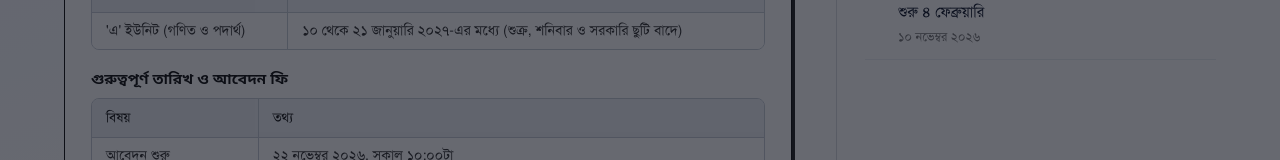
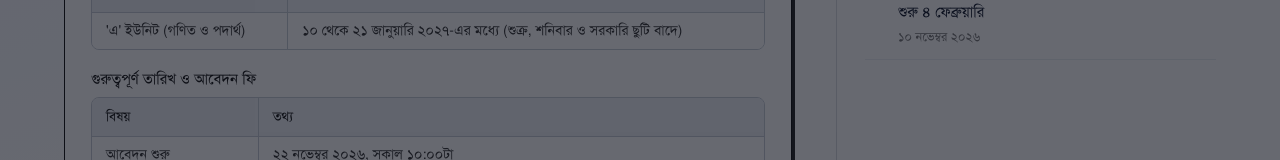
Before and after one commit to nishat-jihad/Admission-info, a Next.js app in the folder chance-hobe-ki/: page /updates in a window 1280 px wide. Shown: the part 631-791 px from the top of the page. Built offline with nearby package versions, Linux system fonts and the light colour scheme.

Commit message:
Update UpdatesFilterList.js

```diff
--- a/chance-hobe-ki/src/components/UpdatesFilterList.js
+++ b/chance-hobe-ki/src/components/UpdatesFilterList.js
@@ -285,7 +285,7 @@ export default function UpdatesFilterList({ updates, inlineNews = null }) {
                         background: hoverTable === tableKey || isOpen ? "#eaf2ff" : "#f5f6f8",
                         color: "var(--black)",
                         font: "inherit",
-                        fontFamily: "'Nirmala UI', 'Noto Sans Bengali', sans-serif",
+                        fontFamily: "'SolaimanLipi', 'Nirmala UI', sans-serif",
                         fontWeight: 700,
                         fontSize: 15,
                         transition: "background 0.15s ease, border-color 0.15s ease",
@@ -312,7 +312,7 @@ export default function UpdatesFilterList({ updates, inlineNews = null }) {
                       </svg>
                     </button>
                   ) : (
-                    <h3 style={{ fontFamily: "'Nirmala UI', 'Noto Sans Bengali', sans-serif", fontWeight: 700, fontSize: 15, color: "var(--black)", margin: "20px 0 8px" }}>
+                    <h3 style={{ fontFamily: "'SolaimanLipi', 'Nirmala UI', sans-serif", fontWeight: 700, fontSize: 15, color: "var(--black)", margin: "20px 0 8px" }}>
                       {t.title}
                     </h3>
                   )}
@@ -379,7 +379,7 @@ export default function UpdatesFilterList({ updates, inlineNews = null }) {
                         background: hoverTable === notesKey || isOpen ? "#eaf2ff" : "#f5f6f8",
                         color: "var(--black)",
                         font: "inherit",
-                        fontFamily: "'Nirmala UI', 'Noto Sans Bengali', sans-serif",
+                        fontFamily: "'SolaimanLipi', 'Nirmala UI', sans-serif",
                         fontWeight: 700,
                         fontSize: 15,
                         transition: "background 0.15s ease, border-color 0.15s ease",
@@ -406,7 +406,7 @@ export default function UpdatesFilterList({ updates, inlineNews = null }) {
                       </svg>
                     </button>
                   ) : (
-                    <h3 style={{ fontFamily: "'Nirmala UI', 'Noto Sans Bengali', sans-serif", fontWeight: 700, fontSize: 15, color: "var(--black)", margin: "20px 0 8px" }}>
+                    <h3 style={{ fontFamily: "'SolaimanLipi', 'Nirmala UI', sans-serif", fontWeight: 700, fontSize: 15, color: "var(--black)", margin: "20px 0 8px" }}>
                       গুরুত্বপূর্ণ তথ্য
                     </h3>
                   )}
```
